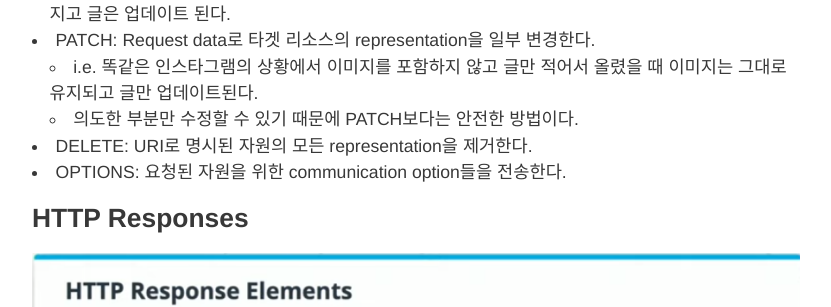
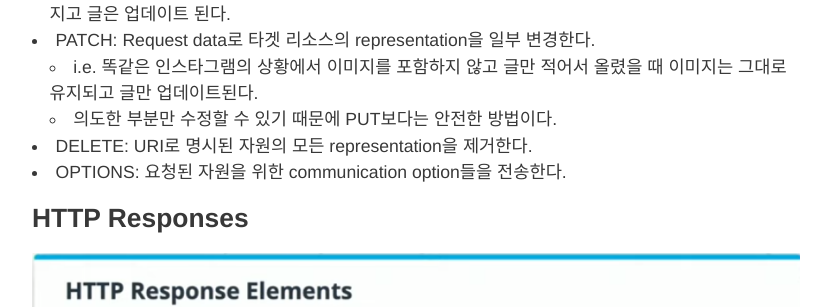
Before and after one commit to HyunlangBan/hyunlangban.github.io, a Jekyll site: the page built from _posts/2020-02-27-fullstack-api-flask.md, in a window 1280 px wide and 900 px high, scrolled down 2480 px. Shown: the part 151-458 px from the top of the window, without its empty margins (224-1055 px from the left). Built offline with Jekyll 4.4.1, drawn with Linux system fonts in a browser that asks for light colours; nearby versions of some CDN libraries; some web fonts are replaced; comment, search, counter and statistics services are not loaded.

Commit message:
Update 2020-02-27-fullstack-api-flask.md

```diff
--- a/_posts/2020-02-27-fullstack-api-flask.md
+++ b/_posts/2020-02-27-fullstack-api-flask.md
@@ -63,7 +63,7 @@ Accept-Language:en
   - i.e. 만약 인스타그램을 올린다고 하면 이미지를 포함하지 않고 글만 적어서 올린다면 이미지는 사라지고 글은 업데이트 된다.
 - PATCH: Request data로 타겟 리소스의 representation을 일부 변경한다.
   - i.e. 똑같은 인스타그램의 상황에서 이미지를 포함하지 않고 글만 적어서 올렸을 때 이미지는 그대로 유지되고 글만 업데이트된다.
-  - 의도한 부분만 수정할 수 있기 때문에 PATCH보다는 안전한 방법이다.
+  - 의도한 부분만 수정할 수 있기 때문에 PUT보다는 안전한 방법이다.
 - DELETE: URI로 명시된 자원의 모든 representation을 제거한다.
 - OPTIONS: 요청된 자원을 위한 communication option들을 전송한다.
 
```
